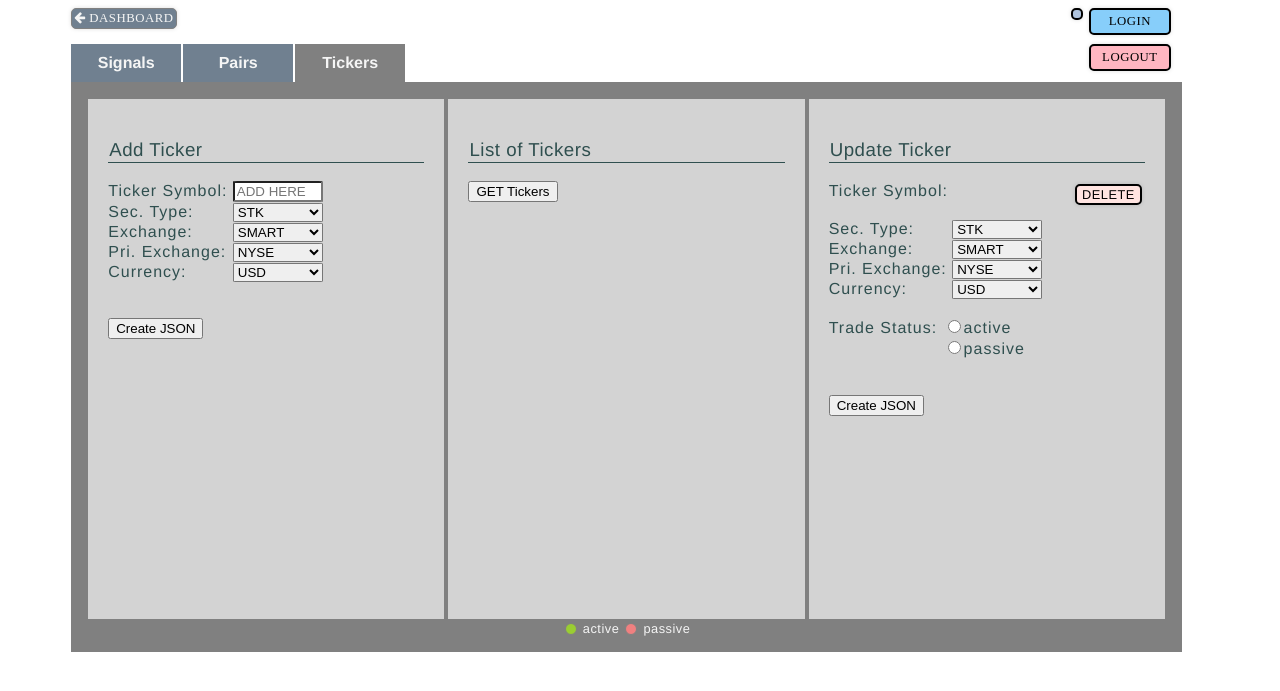
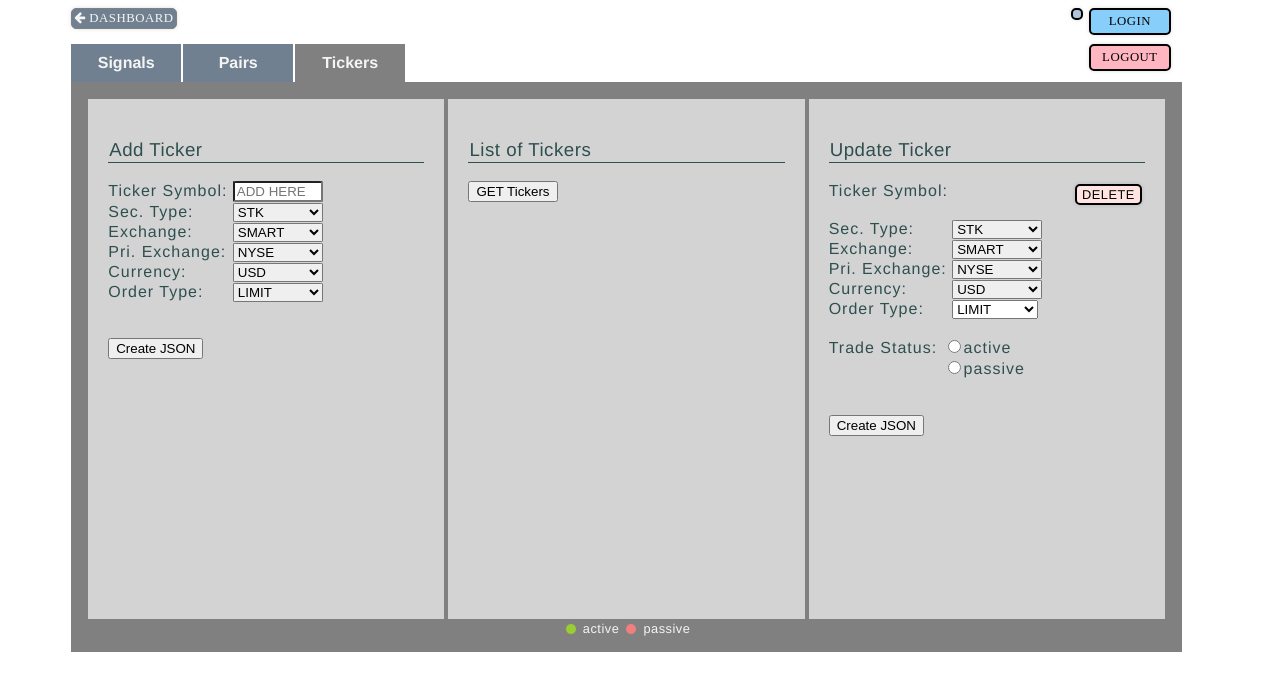
Before and after one commit to ozdemirozcelik/pairs-api, a Flask app: template templates/setup.html in a window 1280 px wide, after a click on "Tickers". Shown: the top 691 px of the page. Run offline with Flask 2, Linux system fonts and the light colour scheme; the template is opened without the code that fills it, so the values that code supplies are empty.

Commit message:
edits for PAIRS-IBKR

```diff
--- a/models/tickers.py
+++ b/models/tickers.py
@@ -16,6 +16,7 @@ class TickerModel(db.Model):
     xch = db.Column(db.String(40))
     prixch = db.Column(db.String(40))
     currency = db.Column(db.String(20))
+    order_type = db.Column(db.String(20))
     active = db.Column(db.Integer)
     # colums for active PNL
     active_pos = db.Column(db.Float)
@@ -29,6 +30,7 @@ class TickerModel(db.Model):
         xch: str,
         prixch: str,
         currency: str,
+        order_type: str,
         active: int,
         active_pos: float,
         active_pnl: float,
@@ -39,6 +41,7 @@ class TickerModel(db.Model):
         self.xch = xch
         self.prixch = prixch
         self.currency = currency
+        self.order_type = order_type
         self.active = active
         self.active_pos = active_pos
         self.active_pnl = active_pnl
@@ -51,6 +54,7 @@ class TickerModel(db.Model):
             "xch": self.xch,
             "prixch": self.prixch,
             "currency": self.currency,
+            "order_type": self.order_type,
             "active": self.active,
             "active_pos": self.active_pos,
             "active_pnl": self.active_pnl,
@@ -120,6 +124,7 @@ class TickerModel(db.Model):
         item_to_update.xch = self.xch
         item_to_update.prixch = self.prixch
         item_to_update.currency = self.currency
+        item_to_update.order_type = self.order_type
         item_to_update.active = self.active
         item_to_update.active_pos = self.active_pos
         item_to_update.active_pnl = self.active_pnl
--- a/resources/tickers.py
+++ b/resources/tickers.py
@@ -25,6 +25,7 @@ class TickerRegister(Resource):
     parser.add_argument("xch", type=str, default="SMART")
     parser.add_argument("prixch", type=str, default="NYSE")
     parser.add_argument("currency", type=str, default="USD")
+    parser.add_argument("order_type", type=str, default="RELATIVE")
     parser.add_argument("active", type=int, default=0)
     parser.add_argument("active_pos", type=float)
     parser.add_argument("active_pnl", type=float)
@@ -47,6 +48,7 @@ class TickerRegister(Resource):
             data["xch"],
             data["prixch"],
             data["currency"],
+            data["order_type"],
             data["active"],
             data["active_pos"],
             data["active_pnl"],
@@ -87,6 +89,7 @@ class TickerRegister(Resource):
             data["xch"],
             data["prixch"],
             data["currency"],
+            data["order_type"],
             data["active"],
             data["active_pos"],
             data["active_pnl"],
--- a/static/style.css
+++ b/static/style.css
@@ -138,6 +138,10 @@ input { display: table-cell; }
     width: 90px;
 }
 .currency {
+    border-radius: 5%;
+    width: 90px;
+}
+.order_type {
     border-radius: 5%;
     width: 90px;
 }
--- a/static/tickers.js
+++ b/static/tickers.js
@@ -432,6 +432,7 @@ async function getTicker(symbol) {
     document.getElementById("xch-update").value = ticker_data.xch;
     document.getElementById("prixch-update").value = ticker_data.prixch;
     document.getElementById("currency-update").value = ticker_data.currency;
+    document.getElementById("order_type-update").value = ticker_data.order_type;
 
     if (ticker_data.active) {
         document.getElementById("active-update").checked = "checked";
--- a/templates/setup.html
+++ b/templates/setup.html
@@ -586,6 +586,14 @@
                                     <option value="CAD">CAD</option>
                                 </select>
                             </p>
+                            <p>
+                                <label for="order_type">Order Type:&nbsp; </label>
+                                <select name="order_type" class="order_type" id="order_type" name="order_type">
+                                    <option value="LIMIT">LIMIT</option>
+                                    <option value="MARKET">MARKET</option>
+                                    <option value="RELATIVE">RELATIVE</option>
+                                </select>
+                            </p>
                             <input name="active" type="hidden" value="0"/>
                             <br><br>
                             <button type="submit">Create JSON</button>
@@ -675,6 +683,14 @@
                                     <option value="CAD">CAD</option>
                                 </select>
                                 </p>
+                                <p>
+                                    <label for="order_type-update">Order Type:&nbsp; </label>
+                                    <select name="order_type" class="order_type-update" id="order_type-update" name="order_type">
+                                        <option value="LIMIT">LIMIT</option>
+                                        <option value="MARKET">MARKET</option>
+                                        <option value="RELATIVE">RELATIVE</option>
+                                    </select>
+                                </p>
                                 <br>
                                 <p>
                                     <label>Trade Status:&nbsp;</label>
```
Also changed, not shown: README.md.
